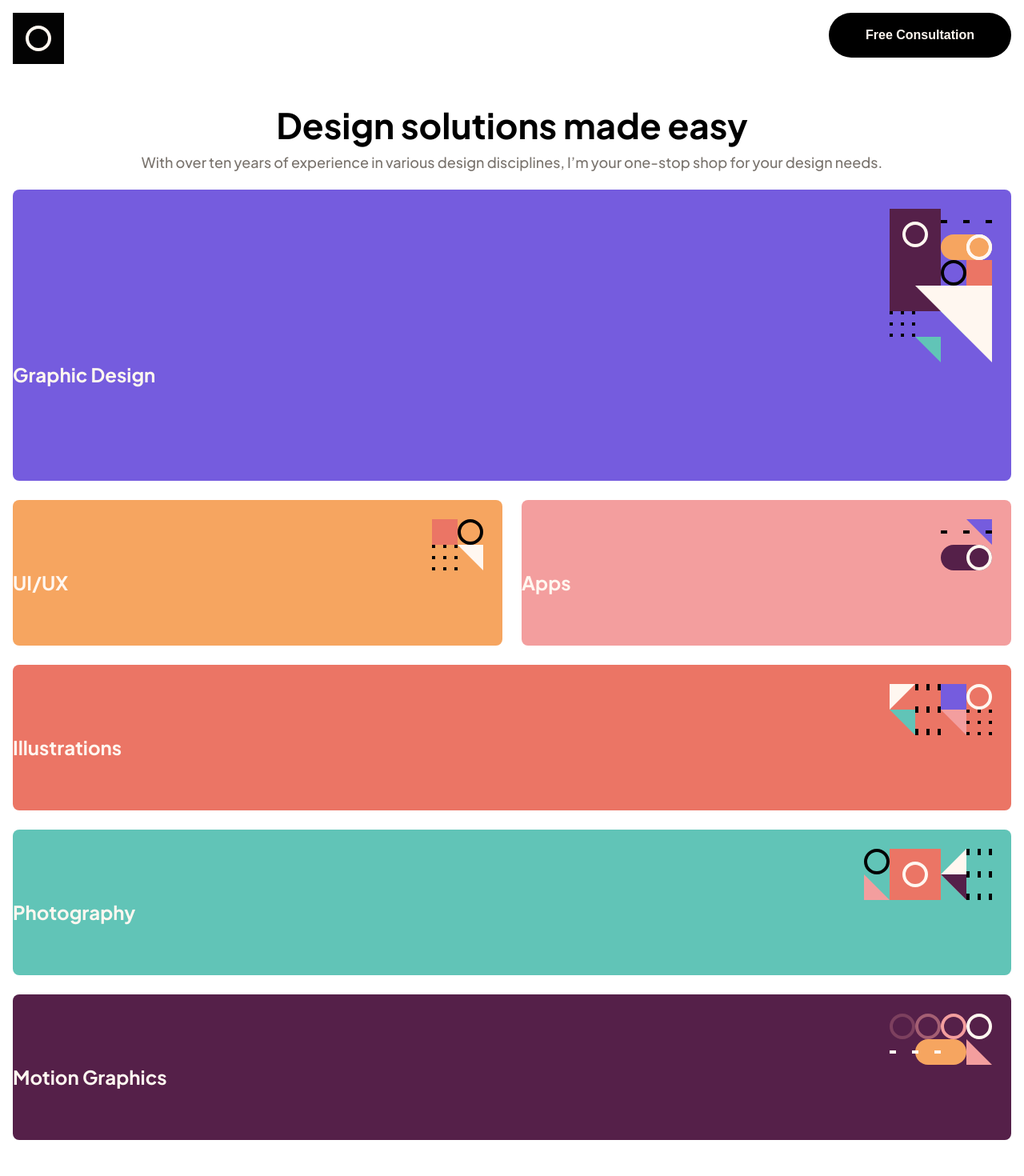
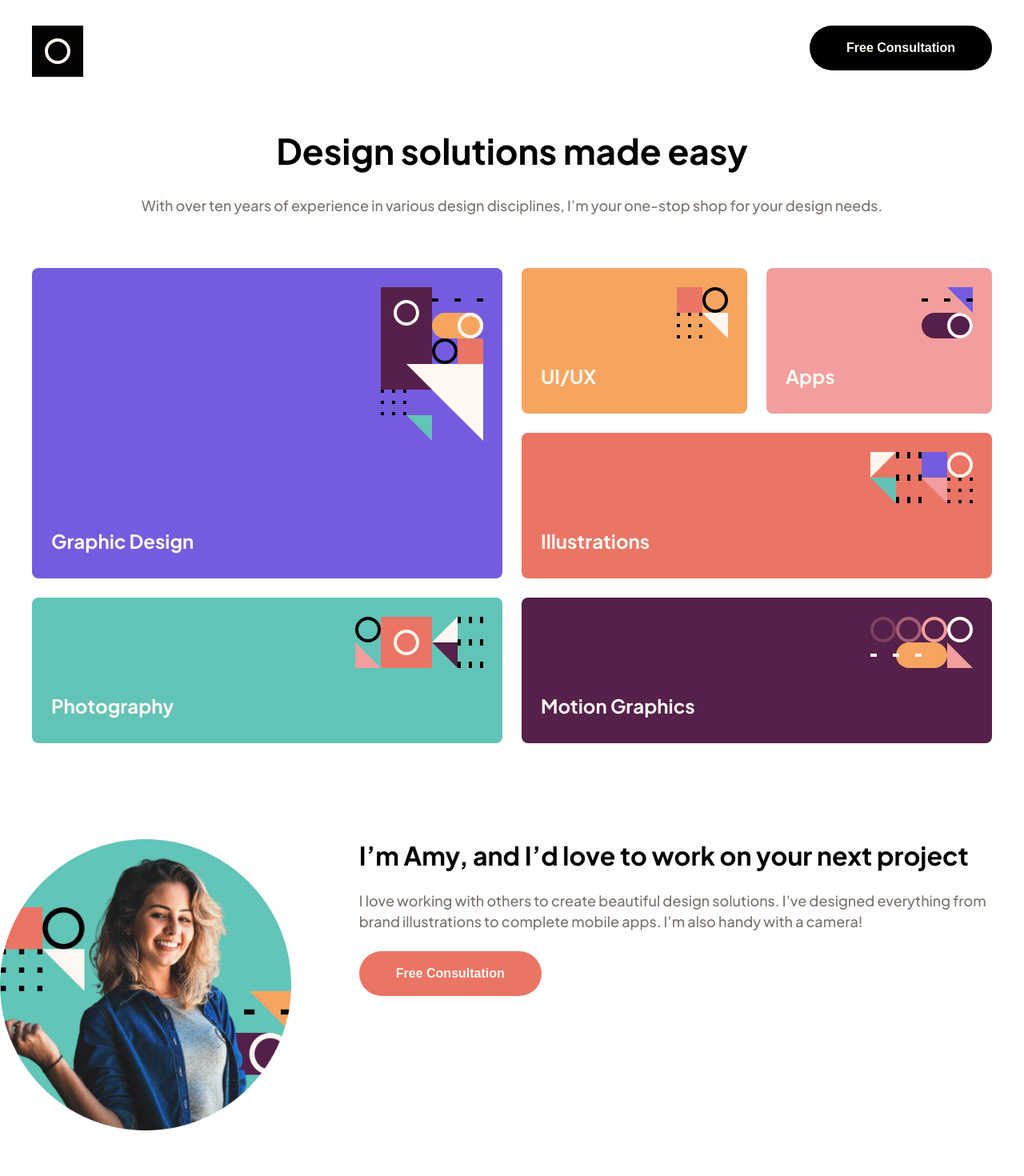
Before and after one commit to Ramaj57/single-page-design-portfolio, an Angular app in the folder single-page-design-portfolio/: page / in a window 1280 px wide. Shown: the top 1470 px of the page at 80% size. Built offline with nearby package versions, Linux system fonts and the light colour scheme.

Commit message:
styles for all components

```diff
--- a/single-page-design-portfolio/src/app/app.component.css
+++ b/single-page-design-portfolio/src/app/app.component.css
@@ -2,10 +2,10 @@ h1 {
   font-weight: 700;
   font-size: 2.25rem;
   text-align: center;
-  margin-top: 2rem;
+  margin-top: 1rem;
   margin-bottom: 1rem;
-  margin-left:2rem;
-  margin-right:2rem;
+  margin-left: 2rem;
+  margin-right: 2rem;
 }
 
 .exp-para {
@@ -13,53 +13,50 @@ h1 {
   font-weight: 500;
   font-size: 1rem;
   text-align: center;
-  margin-left:3rem;
-  margin-right:3rem;
-  margin-bottom:2rem;
-  line-height: 26px;
+  margin-left: 3rem;
+  margin-right: 3rem;
+  margin-bottom: 2rem;
+  line-height: 1.625rem;
 }
 
-.grid-container{
-display:grid;
-grid-template-columns: 1fr 1fr;
-grid-template-rows: 2fr 1fr 1fr 1fr 1fr;
-gap:1.5rem;
-padding:0 1rem;
-margin-bottom: 6.25rem;
+.grid-container {
+  display: grid;
+  grid-template-columns: 1fr 1fr;
+  grid-template-rows: 2fr 1fr 1fr 1fr 1fr;
+  gap: 1.5rem;
+  margin:0 1rem 6.25rem 1rem;
 }
 
-.grid-container app-grid-card:nth-child(1){
-background-color: var(--graphicDesign);
-  grid-column: span 2;
+.grid-container app-grid-card {
   border-radius: 0.5rem;
 }
 
-.grid-container app-grid-card:nth-child(2){
-  background-color: var(--ui-ux);
-  border-radius: 0.5rem;
+.grid-container app-grid-card:nth-child(1) {
+  background-color: var(--graphicDesign);
+  grid-column: span 2;
 }
 
-.grid-container app-grid-card:nth-child(3){
-  background-color: var(--apps);
-  border-radius: 0.5rem;
+.grid-container app-grid-card:nth-child(2) {
+  background-color: var(--ui-ux);
 }
 
-.grid-container app-grid-card:nth-child(4){
+.grid-container app-grid-card:nth-child(3) {
+  background-color: var(--apps);
+}
+
+.grid-container app-grid-card:nth-child(4) {
   background-color: var(--illustrations);
   grid-column: span 2;
-  border-radius: 0.5rem;
 }
 
-.grid-container app-grid-card:nth-child(5){
+.grid-container app-grid-card:nth-child(5) {
   background-color: var(--photography);
   grid-column: span 2;
-  border-radius: 0.5rem;
 }
 
-.grid-container app-grid-card:nth-child(6){
+.grid-container app-grid-card:nth-child(6) {
   background-color: var(--motionGraphics);
   grid-column: span 2;
-  border-radius: 0.5rem;
 }
 
 h2 {
@@ -74,7 +71,7 @@ h2 {
   height: 22rem;
   border-radius: 0.625rem;
   margin: 6.25rem 1rem 2.625rem 1rem;
-  padding:3.25rem 1.5rem 0 1.5rem;
+  padding: 3.25rem 1.5rem 0 1.5rem;
 }
 
 h3 {
@@ -88,25 +85,38 @@ h3 {
 .contact-para {
   color: var(--para-text1);
   margin-bottom: 1.5rem;
-  line-height: 26px;
+  line-height: 1.625rem;
   text-align: center;
   font-weight: 500;
   font-size: 1rem;
   line-height: 26px;
 }
 
-.button{
+.button {
   text-align: center;
 }
 
 @media (width >= 768px) {
   h1 {
     font-size: 2.75rem;
+    margin-top: 0;
+    margin-bottom: 1.69rem;
   }
 
   .exp-para {
+    margin-bottom: 4rem;
     font-size: 1.125rem;
-    line-height: 28%;
+    line-height: 1.75rem;
+  }
+
+  .grid-container {
+    grid-template-columns: 1fr 1fr 1fr 1fr;
+    grid-template-rows: 1fr 1fr 1fr;
+    margin:0 2.5rem 7.5rem 2.5rem;
+  }
+
+  .grid-container app-grid-card:nth-child(1) {
+    grid-row: span 2;
   }
 
   h2 {
@@ -121,6 +131,35 @@ h3 {
 @media (width >= 1440px) {
   h1 {
     font-size: 3.5rem;
+    margin-bottom: 1.5rem;
+  }
+
+  .exp-para {
+    margin-bottom: 5rem;
+  }
+
+  .grid-container {
+    grid-template-columns: 2fr 1fr 1fr 2fr;
+    grid-template-rows: 1fr 1fr;
+    margin:0 10.25rem 8.5rem 10.25rem;
+  }
+
+  .grid-container app-grid-card:nth-child(1) {
+    grid-column: span 1;
+  }
+
+  .grid-container app-grid-card:nth-child(4) {
+    order: 1;
+  }
+
+  .grid-container app-grid-card:nth-child(5) {
+    order: 0;
+    grid-column: span 1;
+  }
+
+  .grid-container app-grid-card:nth-child(6) {
+    order: 2;
+    grid-column: span 1;
   }
 
   .contact {
--- a/single-page-design-portfolio/src/app/consultation-btn/consultation-btn.component.css
+++ b/single-page-design-portfolio/src/app/consultation-btn/consultation-btn.component.css
@@ -7,6 +7,7 @@ button {
   font-weight: 700;
   font-size: .875rem;
   line-height: 28px;
+  cursor:pointer;
 }
 
 @media (width >= 768px) {
@@ -16,9 +17,3 @@ button {
     font-size: 1rem;
   }
 }
-
-@media (width >= 1440px) {
-  button {
-    width: 14.25rem;
-  }
-}
--- a/single-page-design-portfolio/src/app/grid-card/grid-card.component.css
+++ b/single-page-design-portfolio/src/app/grid-card/grid-card.component.css
@@ -1,8 +1,9 @@
 .card-flex-container {
   display: flex;
   flex-direction: column;
+  justify-content: space-between;
   color: var(--head-text2);
-  height: 11.375rem;
+  min-height:100%;
 }
 
 img {
@@ -11,29 +12,11 @@ img {
   align-self: flex-end;
 }
 
-.graphicDesign {
-  width: 8rem;
-  height: 12rem;
-}
-
-.uiUx,
-.apps {
-  width: 4rem;
-  height: 4rem;
-}
-
-.illustrations,
-.motionGraphics {
-  width: 8rem;
-  height: 4rem;
-}
-
-.photography {
-  width: 10rem;
-  height: 4rem;
-}
-
 p {
+  position:relative;
+  top:2rem;
+  margin-left:1.5rem;
+  margin-bottom:4rem;
   font-weight: 700;
   font-size: 1.5rem;
 }
--- a/single-page-design-portfolio/src/app/header-footer/header-footer.component.css
+++ b/single-page-design-portfolio/src/app/header-footer/header-footer.component.css
@@ -1,27 +1,38 @@
-header{
-    display:flex;
-    justify-content: space-between;
+header {
+  display: flex;
+  justify-content: space-between;
 }
 
-img{
-    height:3rem;
-    width:3rem;
-    margin: 1rem 0 1rem 1rem;
+img {
+  height: 3rem;
+  width: 3rem;
+  margin: 1rem 0 1rem 1rem;
 }
 
-.button{
-    margin-right:1rem;
-    margin-top:1rem;
+.button {
+  margin-right: 1rem;
+  margin-top: 1rem;
+}
 
-
-}
 @media (width >= 768px) {
-    img{
-        height:4rem;
-        width:4rem;
-    }
+  img {
+    height: 4rem;
+    width: 4rem;
+    margin: 2rem 0 4rem 2.5rem;
   }
 
-  @media (width >= 1440px) {
+  .button {
+    margin-top: 2rem;
+    margin-right: 2.5rem;
+  }
+}
 
+@media (width >= 1440px) {
+  img {
+    margin: 2rem 0 4rem 10rem;
   }
+
+  .button {
+    margin-right: 10rem;
+  }
+}
--- a/single-page-design-portfolio/src/app/image-carousel/image-carousel.component.css
+++ b/single-page-design-portfolio/src/app/image-carousel/image-carousel.component.css
@@ -0,0 +1,56 @@
+.carousel-container {
+  position: relative;
+  overflow-x: hidden;
+  margin:2rem 1rem;
+}
+
+.carousel-wrapper {
+  display: flex;
+  width:100vw;
+  transition: transform 0.5s ease-in-out;
+}
+
+.carousel-img {
+  width: 320px;
+  height:250px;
+  margin-right:0.938rem;
+  border-radius:0.938rem;
+}
+
+.controls{
+    display:flex;
+    justify-content: center;
+}
+
+.prev,
+.next {
+  width: 64px;
+  height: 64px;
+  background-color: var(--head-text1);
+  border-radius: 50%;
+}
+
+.prev{
+    margin-right:1rem;
+}
+
+button{
+    cursor:pointer;
+    border:none;
+}
+
+button img {
+  display: inline-block;
+  height: 16px;
+  width: 15px;
+}
+@media (width >= 768px){
+  .carousel-img {
+    width: 350px;
+  }
+}
+
+
+@media (width >= 1440px){
+
+}
--- a/single-page-design-portfolio/src/app/resume-card/resume-card.component.css
+++ b/single-page-design-portfolio/src/app/resume-card/resume-card.component.css
@@ -1,27 +1,40 @@
-.image{
+.card-container{
     display:flex;
-    justify-content: center;
+    flex-direction: column;
+    align-items: center;
 }
+
 img{
     height:18.75rem;
     width:18.75rem;
     margin-bottom: 2.5rem;
 }
 
+.card-content{
+    display:flex;
+     flex-direction: column;
+     align-items: center;
+    min-width:21.44rem;
+    height:262px;
+    margin:0 1rem;
+}
+
+h1,p{
+    text-align: center;
+    margin: 0 1rem 1.5rem 1rem;
+    }
+
 h1{
     color:var(--head-text1);
     font-weight: 700;
     font-size: 1.625rem;
-    margin: 0 1rem 1.5rem 1rem;
-    text-align: center;
+
 }
 
 p{
     color:var(--para-text2);
     font-weight: 500;
     font-size: 1rem;
-    margin: 0 1rem 1.5rem 1rem;
-    text-align: center;
     line-height: 26px;
 }
 
@@ -32,11 +45,23 @@ p{
 @media (width >= 768px){
 .card-container{
     display:flex;
+    flex-direction: row;
+    align-items: start;
+    justify-content: space-between;
 }
 
 img{
     height:22.75rem;
     width:22.75rem;
+}
+
+.card-content{
+    align-items: start;
+}
+
+h1,p{
+text-align: left;
+margin: 0 1rem 1.5rem 4.3rem;
 }
 
 h1{
@@ -46,16 +71,31 @@ h1{
 p{
     font-size: 1.125rem;
 }
+
+.button{
+    margin-left: 4.3rem;
+}
+
 }
 
 @media (width >= 1440px){
     img{
         height:27.8rem;
         width:27.8rem;
+        margin-left: 10.25rem;
+    }
+
+    h1,p{
+        margin: 0 10.25rem 1.5rem 7.8rem;
     }
 
     h1{
+        margin-top: 5rem;
         font-size: 2.5rem;
     }
 
+    .button{
+        margin-left: 7.75rem;
+    }
+
 }
```
